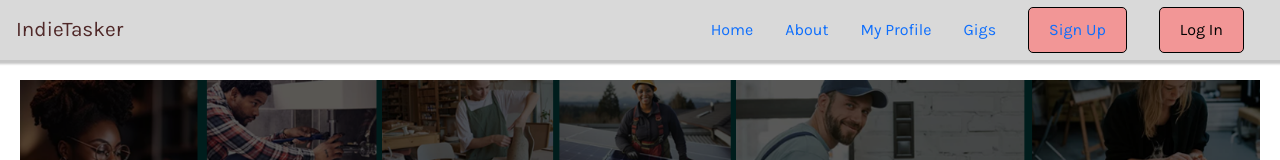
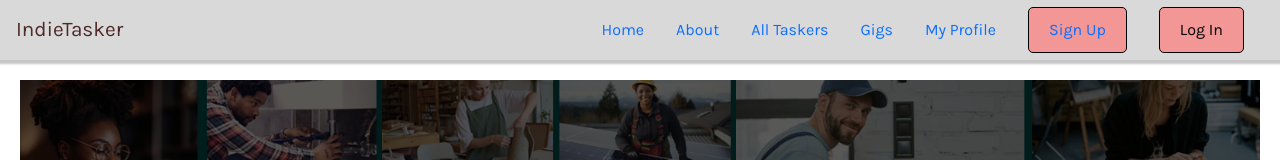
Before and after one commit to Moh-Zaman/IndieTasker, a React (Vite) app: page / in a window 1280 px wide. Shown: the top 160 px of the page. Built offline with nearby package versions, Linux system fonts and the light colour scheme; no server answers.

Commit message:
Added nav bar selection

```diff
--- a/src/components/Navbar/Navbar.jsx
+++ b/src/components/Navbar/Navbar.jsx
@@ -33,10 +33,13 @@ function Navbar() {
             <a href="/about">About</a>
           </li>
           <li>
-            <a href="/profile">My Profile</a>
+            <a href="/tasker">All Taskers</a>
           </li>
           <li>
             <a href="/gigs">Gigs</a>
+          </li>
+          <li>
+            <a href="/profile">My Profile</a>
           </li>
           <li>
             <a className="sign-up-button" href="/register">
```
